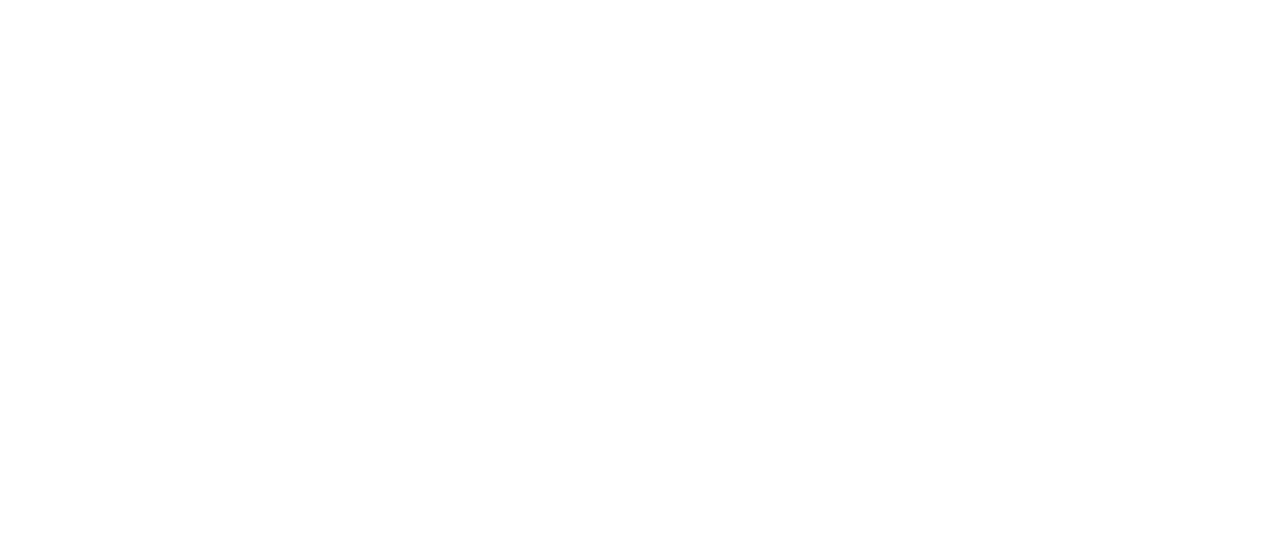
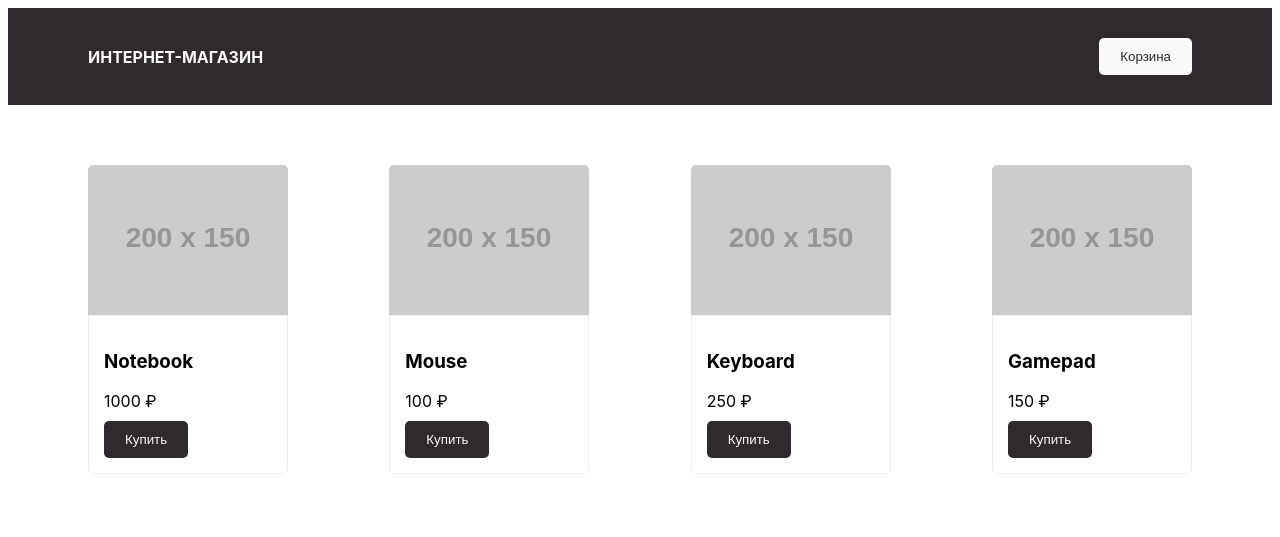
Before and after one commit to Elixiobit/TemplateProjectMarket, a plain HTML site: page lessen2/index.html in a window 1280 px wide. Drawn offline with Linux system fonts and the light colour scheme; placeholder pictures from the web are drawn by us.

Commit message:
Begining

```diff
--- a/lessen2/index.html
+++ b/lessen2/index.html
@@ -3,9 +3,16 @@
 <head>
     <meta charset="UTF-8">
     <meta name="viewport" content="width=device-width, initial-scale=1">
-    <title>Интренет-магазин</title>
+    <link rel="stylesheet" href="style.css">
 </head>
 <body>
-
+    <header>
+        <div class="logo">Интернет-магазин</div>
+        <button class="btn-cart" type="button">Корзина</button>
+    </header>
+    <main>
+        <div class="products"></div>
+    </main>
+    <script src="main.js"></script>
 </body>
 </html>
--- /dev/null
+++ b/lessen2/main.js
@@ -0,0 +1,52 @@
+class ProductItem {
+    constructor(product, img='https://placehold.it/200x150') {
+        this.title = product.title;
+        this.price = product.price;
+        this.id = product.id;
+        this.img = img;
+    }
+
+    render() {
+        return `<div class="product-item" data-id="${this.id}">
+                <img src="${this.img}" alt="Some img">
+                <div class="desc">
+                    <h3>${this.title}</h3>
+                    <p>${this.price} \u20bd</p>
+                    <button class="buy-btn">Купить</button>
+                </div>
+            </div>`
+    }
+}
+
+class ProductList {
+    constructor(container = '.products') {
+        this.container = container;
+        this.goods = [];
+        this.allProducts = [];
+        this._fetchProducts();
+        this.render();
+        console.log(this.goods);
+        console.log(this.allProducts);
+    }
+
+    _fetchProducts() {
+        this.goods = [
+            {id: 1, title: 'Notebook', price: 1000},
+            {id: 2, title: 'Mouse', price: 100},
+            {id: 3, title: 'Keyboard', price: 250},
+            {id: 4, title: 'Gamepad', price: 150},
+        ];
+    }
+
+    render() {
+        const block = document.querySelector(this.container);
+
+        for (let product of this.goods) {
+            const productObject = new ProductItem(product);
+            this.allProducts.push(productObject);
+            block.insertAdjacentHTML('beforeend', productObject.render());
+        }
+    }
+}
+
+new ProductList();
--- /dev/null
+++ b/lessen2/style.css
@@ -0,0 +1,91 @@
+body {
+  font-family: "SF Pro Display", sans-serif;
+}
+
+header {
+  display: flex;
+  background-color: #2f2a2d;
+  justify-content: space-between;
+  color: #fafafa;
+  padding: 30px 80px;
+}
+
+button {
+  outline: none;
+}
+
+.logo {
+  text-transform: uppercase;
+  font-weight: bold;
+}
+
+.btn-cart {
+  background-color: #fafafa;
+  padding: 10px 20px;
+  border: 1px solid transparent;
+  color: #2f2a2d;
+  border-radius: 5px;
+  transition: all ease-in-out 0.4s;
+  cursor: pointer;
+}
+
+.btn-cart:hover {
+  background-color: transparent;
+  border-color: #fafafa;
+  color: #fafafa;
+}
+
+.btn-cart, .logo {
+  align-self: center;
+}
+
+.products {
+  column-gap: 30px;
+  display: grid;
+  grid-template-columns: repeat(auto-fit, 200px);
+  grid-template-rows: 1fr;
+  padding: 40px 80px;
+  justify-content: space-between;
+}
+
+p {
+  margin: 0 0 5px 0;
+}
+
+.product-item {
+  display: flex;
+  flex-direction: column;
+  width: 200px;
+  border-radius: 5px;
+  overflow: hidden;
+  margin: 20px 0;
+}
+
+img {
+  max-width: 100%;
+  height: auto;
+}
+
+.desc {
+  border: 1px solid #c0c0c040;
+  padding: 15px;
+}
+
+.buy-btn {
+  margin-top: 5px;
+  background-color: #2f2a2d;
+  padding: 10px 20px;
+  border: 1px solid transparent;
+  color: #fafafa;
+  border-radius: 5px;
+  transition: all ease-in-out 0.4s;
+  cursor: pointer;
+}
+
+.buy-btn:hover {
+  background-color: transparent;
+  border-color: #2f2a2d;
+  color: #2f2a2d;
+}
+
+/*# sourceMappingURL=style.css.map */
```
